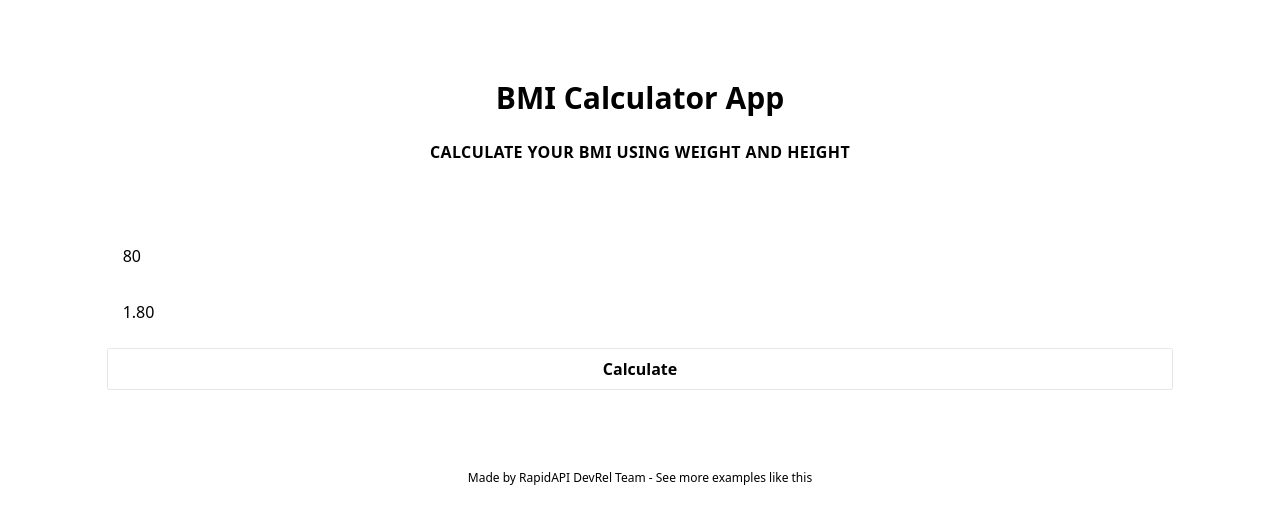
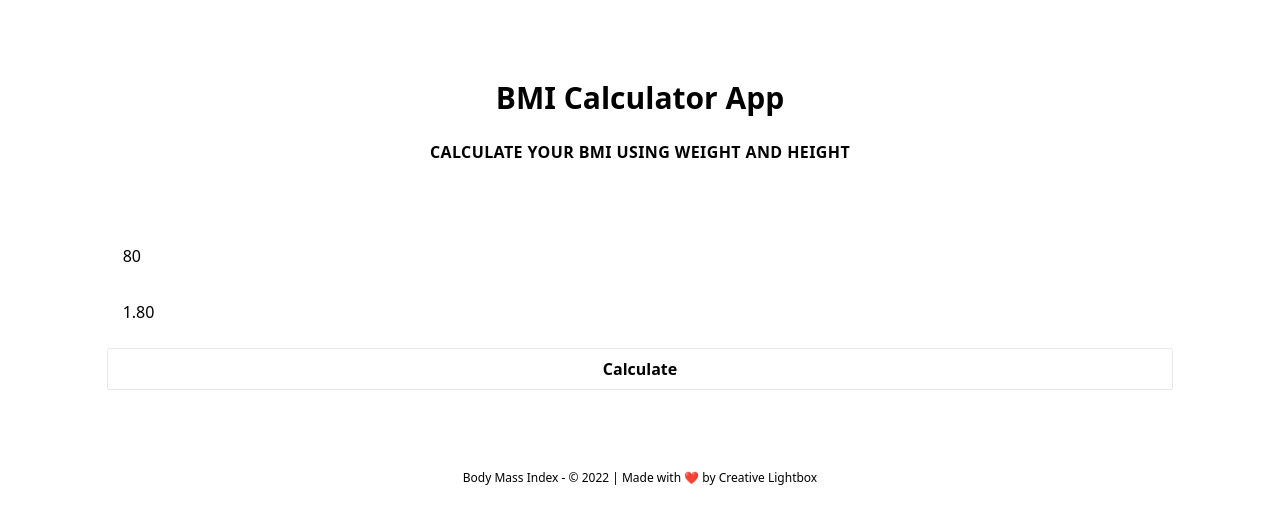
Before and after one commit to Joshhortt/bmi-calculator-app, a Next.js app: page / in a window 1280 px wide. Shown: the top 524 px of the page. Built offline with nearby package versions, Linux system fonts and the light colour scheme.

Commit message:
add README and footer

```diff
--- a/pages/index.tsx
+++ b/pages/index.tsx
@@ -12,7 +12,7 @@ export default function Home() {
 
   // Fetch BMI
 
-  const fetchBMI = async e => {
+  const fetchBMI = async (e) => {
 		e.preventDefault();
 		try {
 			setBtnText('Calculating...');
@@ -66,12 +66,12 @@ export default function Home() {
 			</div>
 			<div className="flex flex-col mt-10 justify-end h-36 md:h-24">
 				<p className="block mb-10 text-center text-primary text-xs">
-					Made by RapidAPI DevRel Team -{' '}
+        Body Mass Index -{' '}
 					<a
 						className="hover:text-danger"
 						href="https://github.com/RapidAPI/DevRel-Examples-External"
 					>
-						See more examples like this
+						&copy; 2022 | Made with ❤️ by Creative Lightbox
 					</a>
 				</p>
 			</div>
```
Also changed, not shown: 2 other files (tests, documents, lock files or other folders).
